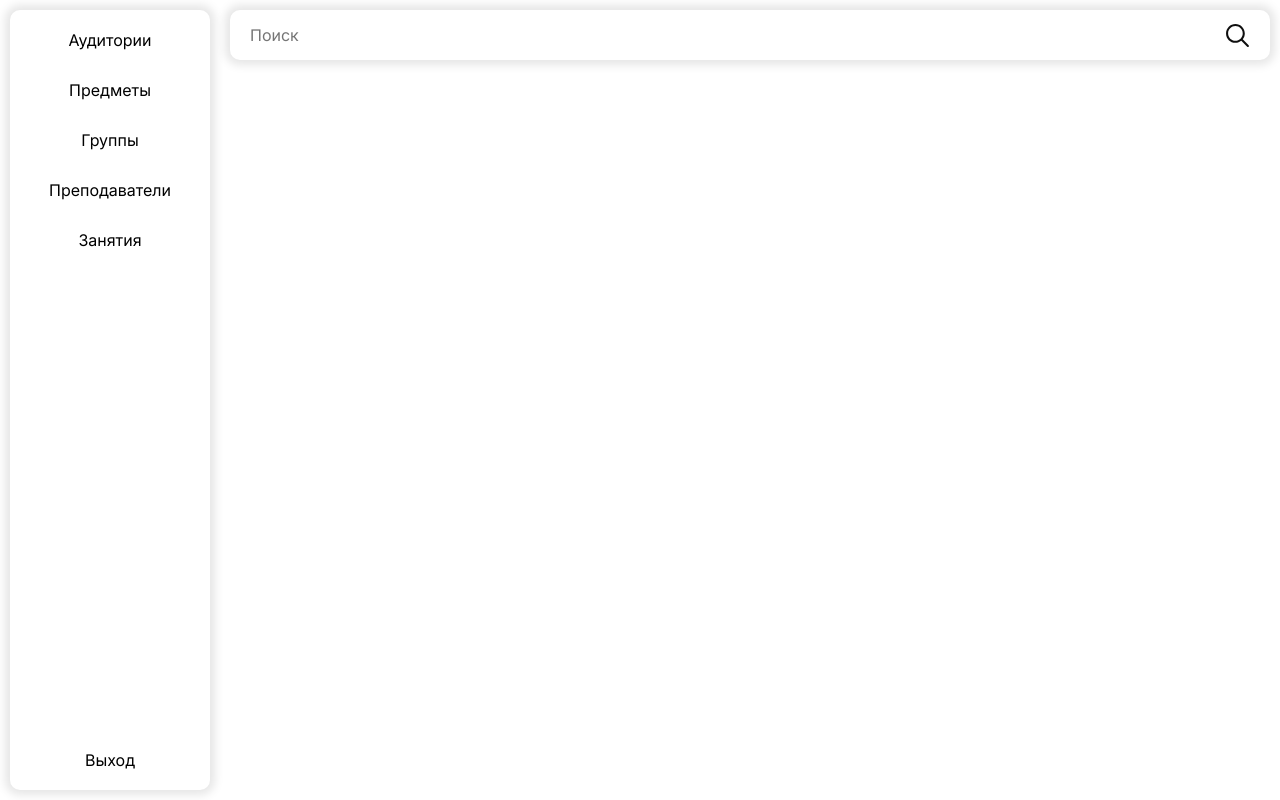
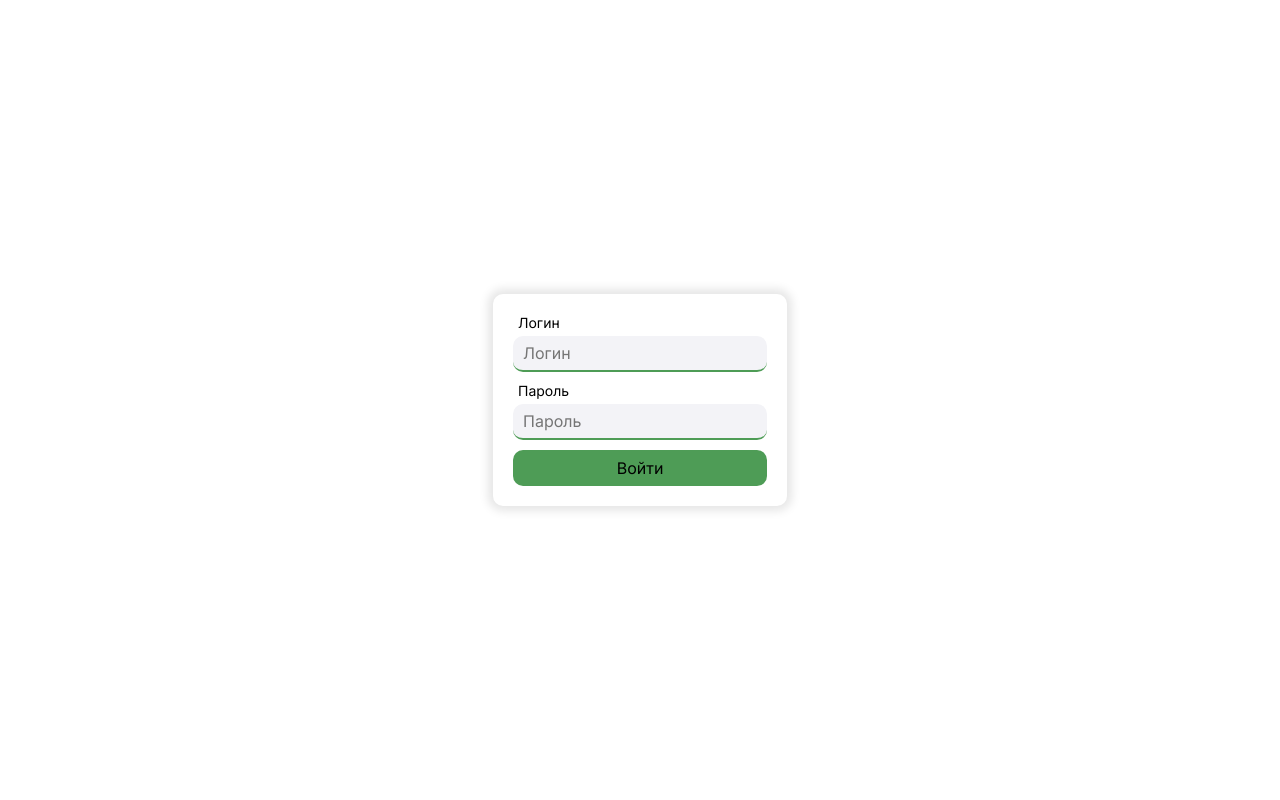
Before and after one commit to 8xbyte/da-mid-admin, a React app: page /login in a window 1280 px wide. Before the commit this address led to /audiences. Built offline with nearby package versions, Linux system fonts and the light colour scheme.

Commit message:
Update app component Add login page in layout

```diff
--- a/src/App.tsx
+++ b/src/App.tsx
@@ -1,30 +1,51 @@
-import React from 'react'
 import Block from '@/components/Block'
+import BottomMenu from '@/components/BottomMenu'
 import AudiencesPage from '@/pages/AudiencesPage'
 import ClassesPage from '@/pages/ClassesPage'
 import GroupsPage from '@/pages/GroupsPage'
 import SubjectsPage from '@/pages/SubjectsPage'
 import TeachersPage from '@/pages/TeachersPage'
-import BottomMenu from '@/components/BottomMenu'
+import React from 'react'
+import LoginPage from './pages/LoginPage'
 
-import { Navigate, Route, Routes } from 'react-router-dom'
+import { Navigate, Route, Routes, useNavigate } from 'react-router-dom'
+import { useAppSelector } from './store/store'
 
 import * as styles from './app.module.scss'
 
 const App: React.FC = () => {
+    const auth = useAppSelector((state) => state.auth)
+
+    const navigate = useNavigate()
+
+    React.useEffect(() => {
+        if (auth.isAuth) {
+            navigate('/audiences')
+        } else {
+            navigate('/login')
+        }
+    }, [auth.isAuth])
+
     return (
         <Block className={styles.app}>
+            {auth.isAuth ? (
+                <Block className={styles.page}>
                     <BottomMenu />
-            <Block className={styles.page}>
                     <Routes>
                         <Route path='/audiences' element={<AudiencesPage />} />
                         <Route path='/classes' element={<ClassesPage />} />
                         <Route path='/groups' element={<GroupsPage />} />
                         <Route path='/subjects' element={<SubjectsPage />} />
                         <Route path='/teachers' element={<TeachersPage />} />
-                    <Route path='*' element={<Navigate to='/audiences' />} />
+                        <Route
+                            path='*'
+                            element={<Navigate to='/audiences' />}
+                        />
                     </Routes>
                 </Block>
+            ) : (
+                <LoginPage />
+            )}
         </Block>
     )
 }
```
Lines whose indentation alone changed are shown as unchanged.
